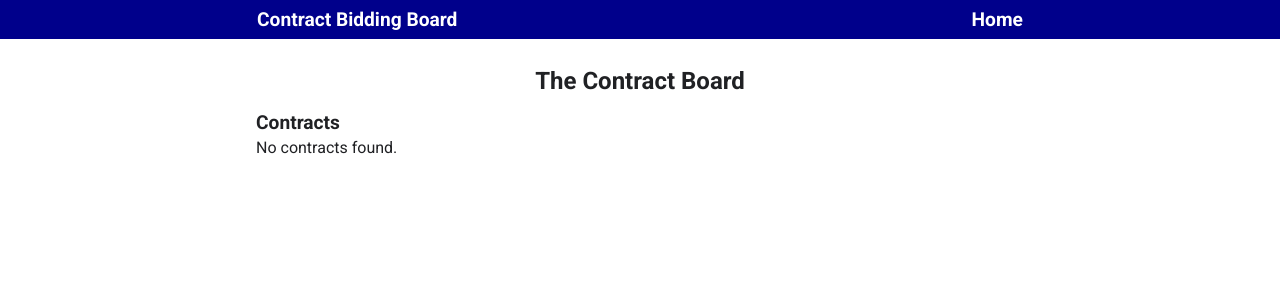
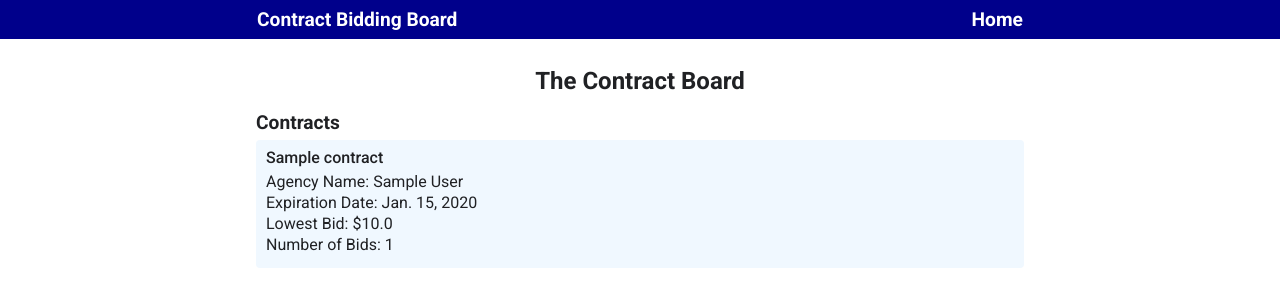
Before and after one commit to mrhaffner/job_bidding_board, a Django app: page / in a window 1280 px wide. Shown: the top 307 px of the page. Run offline with Django 4.2, Linux system fonts and the light colour scheme; a user stored in the database is signed in; tables that the repository leaves empty hold one stand-in row (values such as "Sample post"); parts of the project's set-up code (start-up, migrations or seed data) failed here and were passed over.

Commit message:
fixed variable names

```diff
--- a/contract_board/board/templates/board/contract_detail.html
+++ b/contract_board/board/templates/board/contract_detail.html
@@ -26,10 +26,10 @@
     </section>
     <section class="bid-list">
         <h2>Current Bids</h2>
-        {% if bids|length == 0 %}
+        {% if object.bids|length == 0 %}
             <p>No bids have been placed yet.</p>
         {% else %}
-            {% for bid in bids %}
+            {% for bid in object.bids %}
             <div class="bid-listing">
                 <h3>{{ bid.contractor_name }}</h3>
                 <div class="listing-items">
--- a/contract_board/board/templates/board/contract_list.html
+++ b/contract_board/board/templates/board/contract_list.html
@@ -2,10 +2,9 @@
 <h1 class="title">The Contract Board</h1>
 <section>
   <h2>Contracts</h2>
-  {% if contracts|length == 0 %}
+  {% if object_list|length == 0 %}
   <p>No contracts found.</p>
-{% else %}
-  {% for contract in contracts %}
+  {% else %} {% for contract in object_list %}
   <div class="contract-listing">
     <a href="contract/{{ contract.pk }}">
       <h3>{{ contract.contract_title }}</h3>
@@ -36,7 +35,6 @@
       </div>
     </a>
   </div>
-  {% endfor %}
-  {% endif %}
+  {% endfor %} {% endif %}
 </section>
 {% endblock %}
```
